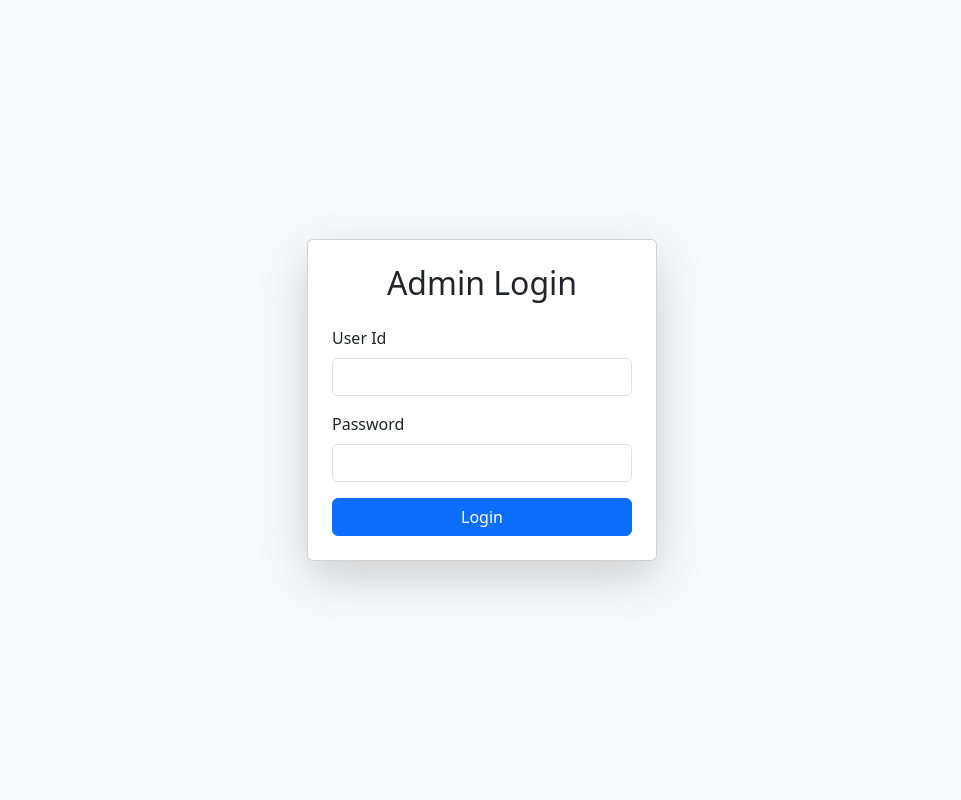
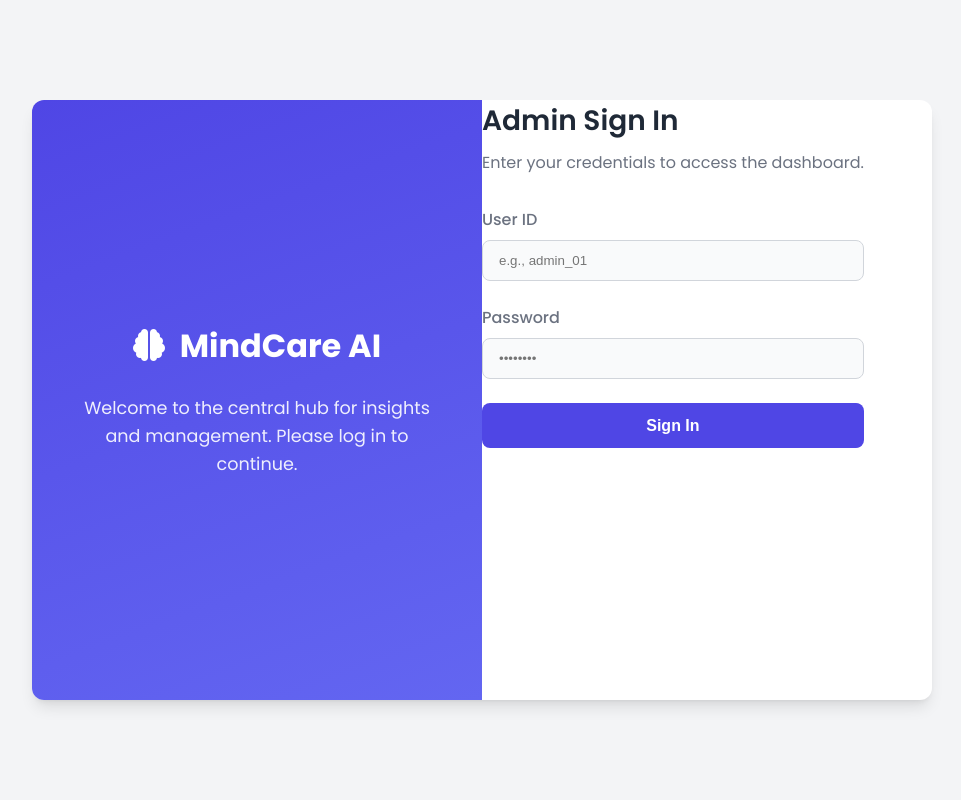
Before and after one commit to Dhanas3kar/Smart-printing-system, a Flask app: page /admin/login in a window 1280 px wide. Shown: the whole page, without its empty margins (158-1119 px from the left). Run offline with Flask 3, Linux system fonts and the light colour scheme; parts of the project's set-up code (start-up, migrations or seed data) failed here and were passed over.

Commit message:
login page updated

```diff
--- a/templates/login.html
+++ b/templates/login.html
@@ -3,28 +3,225 @@
 <head>
     <meta charset="UTF-8">
     <meta name="viewport" content="width=device-width, initial-scale=1.0">
-    <title>Admin Login</title>
-    <link rel="stylesheet" href="/static/css/style.css">
-    <script src="https://cdn.jsdelivr.net/npm/bootstrap@5.3.0/dist/js/bootstrap.bundle.min.js"></script>
-    <link rel="stylesheet" href="https://cdn.jsdelivr.net/npm/bootstrap@5.3.0/dist/css/bootstrap.min.css">
+    <title>MindCare AI - Admin Login</title>
+    <link href="https://fonts.googleapis.com/css2?family=Poppins:wght@400;500;600;700&display=swap" rel="stylesheet">
+    <link rel="stylesheet" href="https://cdnjs.cloudflare.com/ajax/libs/font-awesome/6.4.0/css/all.min.css">
+    <style>
+        /* --- 1. Design System & Global Styles --- */
+        :root {
+            --primary-color: #4f46e5;
+            --primary-light: #6366f1;
+            --secondary-color: #111827;
+            --page-bg: #f3f4f6;
+            --card-bg: #ffffff;
+            --text-primary: #1f2937;
+            --text-secondary: #6b7280;
+            --border-color: #d1d5db;
+            --success-color: #10b981;
+            --error-color: #ef4444;
+            --error-bg: #fee2e2;
+
+            --shadow-lg: 0 10px 15px -3px rgb(0 0 0 / 0.1), 0 4px 6px -4px rgb(0 0 0 / 0.1);
+            --border-radius: 0.75rem;
+            --transition-speed: 0.3s ease;
+        }
+
+        * {
+            margin: 0;
+            padding: 0;
+            box-sizing: border-box;
+        }
+
+        body {
+            font-family: 'Poppins', sans-serif;
+            background-color: var(--page-bg);
+            color: var(--text-primary);
+            display: flex;
+            align-items: center;
+            justify-content: center;
+            min-height: 100vh;
+            padding: 1rem;
+        }
+
+        /* --- 2. Login Container Layout --- */
+        .login-container {
+            display: flex;
+            width: 100%;
+            max-width: 900px;
+            min-height: 600px;
+            background-color: var(--card-bg);
+            border-radius: var(--border-radius);
+            box-shadow: var(--shadow-lg);
+            overflow: hidden;
+            animation: fadeIn 0.8s ease-out;
+        }
+
+        /* --- 3. Branding Panel (Left Side) --- */
+        .login-branding {
+            flex-basis: 50%;
+            background: linear-gradient(160deg, var(--primary-color) 0%, var(--primary-light) 100%);
+            color: white;
+            padding: 3rem;
+            display: flex;
+            flex-direction: column;
+            justify-content: center;
+            text-align: center;
+        }
+
+        .branding-logo {
+            font-size: 2rem;
+            font-weight: 700;
+            margin-bottom: 1.5rem;
+        }
+        .branding-logo i {
+            margin-right: 0.5rem;
+        }
+
+        .branding-welcome p {
+            font-size: 1.1rem;
+            opacity: 0.9;
+            line-height: 1.6;
+        }
+
+        [Image of a secure and modern login illustration]
+
+        /* --- 4. Form Panel (Right Side) --- */
+        .login-form-wrapper {
+            flex-basis: 50%;
+            padding: 3rem;
+            display: flex;
+            flex-direction: column;
+            justify-content: center;
+        }
+
+        .login-form-wrapper h2 {
+            font-size: 1.75rem;
+            font-weight: 600;
+            margin-bottom: 0.5rem;
+        }
+
+        .login-form-wrapper .subtitle {
+            color: var(--text-secondary);
+            margin-bottom: 2rem;
+        }
+
+        .form-group {
+            margin-bottom: 1.5rem;
+        }
+
+        .form-label {
+            display: block;
+            font-weight: 500;
+            margin-bottom: 0.5rem;
+            color: var(--text-secondary);
+        }
+
+        .form-control {
+            width: 100%;
+            padding: 0.75rem 1rem;
+            border: 1px solid var(--border-color);
+            border-radius: 0.5rem;
+            background-color: #f9fafb;
+            transition: var(--transition-speed);
+        }
+        .form-control:focus {
+            outline: none;
+            border-color: var(--primary-color);
+            box-shadow: 0 0 0 3px rgba(79, 70, 229, 0.2);
+        }
+
+        .btn-submit {
+            width: 100%;
+            padding: 0.85rem;
+            border: none;
+            border-radius: 0.5rem;
+            background-color: var(--primary-color);
+            color: white;
+            font-size: 1rem;
+            font-weight: 600;
+            cursor: pointer;
+            transition: var(--transition-speed);
+        }
+        .btn-submit:hover {
+            background-color: var(--primary-light);
+            transform: translateY(-2px);
+        }
+
+        .alert-error {
+            background-color: var(--error-bg);
+            color: var(--error-color);
+            border: 1px solid var(--error-color);
+            border-radius: 0.5rem;
+            padding: 0.75rem 1rem;
+            margin-bottom: 1.5rem;
+            text-align: center;
+        }
+
+        /* --- 5. Responsive Design --- */
+        @media (max-width: 768px) {
+            .login-container {
+                flex-direction: column;
+                min-height: auto;
+                max-width: 400px;
+            }
+            .login-branding {
+                display: none; /* Hide branding on small screens for focus */
+            }
+            .login-form-wrapper {
+                padding: 2rem;
+            }
+        }
+
+        /* --- 6. Animations --- */
+        @keyframes fadeIn {
+            from {
+                opacity: 0;
+                transform: scale(0.95);
+            }
+            to {
+                opacity: 1;
+                transform: scale(1);
+            }
+        }
+
+    </style>
 </head>
-<body class="d-flex align-items-center justify-content-center vh-100 bg-light">
-    <div class="card p-4 shadow-lg" style="width: 350px;">
-        <h2 class="text-center mb-4">Admin Login</h2>
-        {% if error %}
-            <div class="alert alert-danger text-center">{{ error }}</div>
-        {% endif %}
-        <form action="/admin/login" method="POST">
-            <div class="mb-3">
-                <label for="user_id" class="form-label">User Id</label>
-                <input type="text" id="user_id" name="user_id" class="form-control" required>
+<body>
+    <main class="login-container">
+        <section class="login-branding">
+            <div class="branding-content">
+                <div class="branding-logo">
+                    <i class="fas fa-brain"></i>
+                    <span>MindCare AI</span>
+                </div>
+                <div class="branding-welcome">
+                    <p>Welcome to the central hub for insights and management. Please log in to continue.</p>
+                </div>
             </div>
-            <div class="mb-3">
-                <label for="password" class="form-label">Password</label>
-                <input type="password" id="password" name="password" class="form-control" required>
-            </div>
-            <button type="submit" class="btn btn-primary w-100">Login</button>
-        </form>
-    </div>
+        </section>
+
+        <section class="login-form-wrapper">
+            <form action="/admin/login" method="POST">
+                <h2>Admin Sign In</h2>
+                <p class="subtitle">Enter your credentials to access the dashboard.</p>
+
+                {% if error %}
+                    <div class="alert-error">{{ error }}</div>
+                {% endif %}
+
+                <div class="form-group">
+                    <label for="user_id" class="form-label">User ID</label>
+                    <input type="text" id="user_id" name="user_id" class="form-control" required placeholder="e.g., admin_01">
+                </div>
+
+                <div class="form-group">
+                    <label for="password" class="form-label">Password</label>
+                    <input type="password" id="password" name="password" class="form-control" required placeholder="••••••••">
+                </div>
+
+                <button type="submit" class="btn-submit">Sign In</button>
+            </form>
+        </section>
+    </main>
 </body>
 </html>
```
